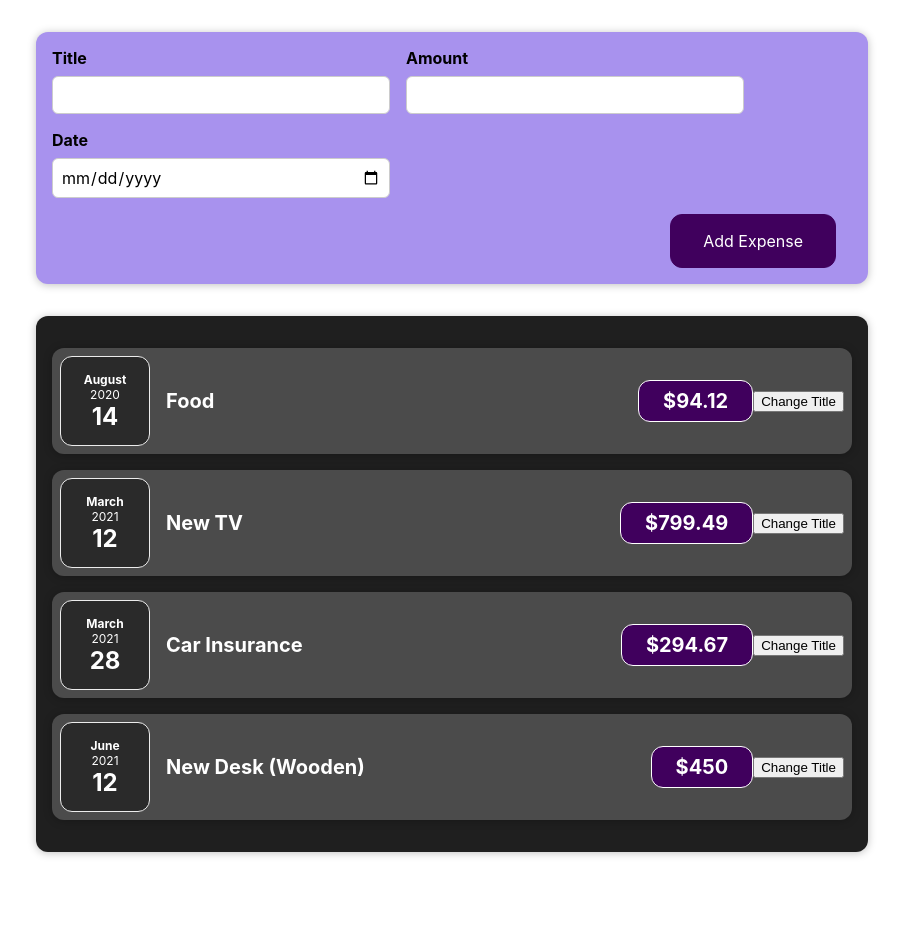
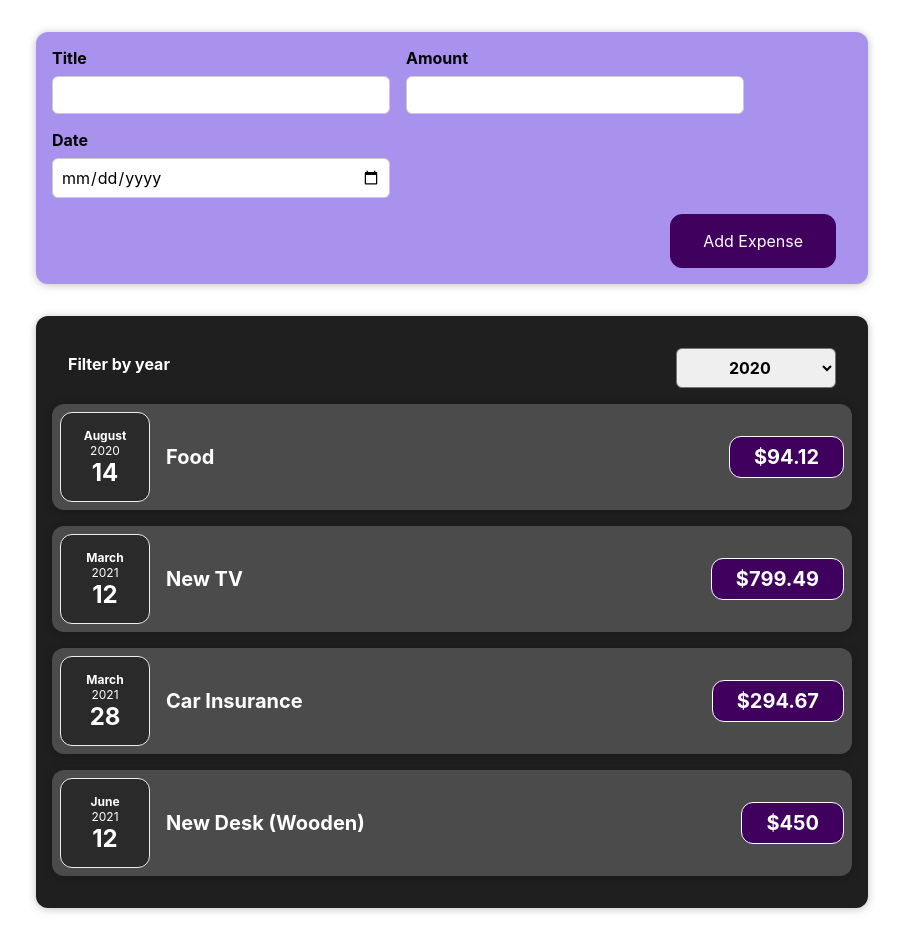
Before and after one commit to OxanaPeregud/Expense-Tracker-React-App, a React (Create React App) app: page / in a window 1280 px wide. Shown: the whole page, without its empty margins (188-1091 px from the left). Before the commit the page ends 884 px from the top, so only its background shows below. Built offline with nearby package versions, Linux system fonts and the light colour scheme.

Commit message:
feat: added expense filter

```diff
--- /dev/null
+++ b/src/components/Expenses/ExpenseFilter.css
@@ -0,0 +1,24 @@
+.expenses-filter {
+    color: white;
+    padding: 0 1rem;
+}
+
+.expenses-filter__control {
+    display: flex;
+    width: 100%;
+    align-items: center;
+    justify-content: space-between;
+    margin: 1rem 0;
+}
+
+.expenses-filter label {
+    font-weight: bold;
+    margin-bottom: 0.5rem;
+}
+
+.expenses-filter select {
+    font: inherit;
+    padding: 0.5rem 3rem;
+    font-weight: bold;
+    border-radius: 6px;
+}
--- /dev/null
+++ b/src/components/Expenses/ExpenseFilter.js
@@ -0,0 +1,25 @@
+import React from 'react';
+import './ExpenseFilter.css';
+
+const ExpenseFilter = (props) => {
+
+    const filterChangeHandler = (event) => {
+        props.onChangeFilter(event.target.value);
+    };
+
+    return (
+        <div className='expenses-filter'>
+            <div className='expenses-filter__control'>
+                <label>Filter by year</label>
+                <select value={props.selectedYear} onChange={filterChangeHandler}>
+                    <option value='2022'>2022</option>
+                    <option value='2021'>2021</option>
+                    <option value='2020'>2020</option>
+                    <option value='2019'>2019</option>
+                </select>
+            </div>
+        </div>
+    );
+};
+
+export default ExpenseFilter;
--- a/src/components/Expenses/ExpenseItem.js
+++ b/src/components/Expenses/ExpenseItem.js
@@ -1,24 +1,17 @@
-import React, {useState} from "react";
+import React from "react";
 import './ExpenseItem.css';
 import ExpenseDate from "./ExpenseDate";
 import Card from "../UI/Card";
 
 const ExpenseItem = (props) => {
 
-    const [title, setTitle] = useState(props.title);
-
-    const clickHandler = () => {
-        setTitle('Updated!');
-    };
-
     return (
         <Card className={"expense-item"}>
             <ExpenseDate date={props.date}/>
             <div className={"expense-item__description"}>
-                <h2>{title}</h2>
+                <h2>{props.title}</h2>
                 <div className={"expense-item__price"}>${props.amount}</div>
             </div>
-            <button onClick={clickHandler}>Change Title</button>
         </Card>
     );
 };
--- a/src/components/Expenses/Expenses.js
+++ b/src/components/Expenses/Expenses.js
@@ -1,12 +1,22 @@
-import React from "react";
+import React, {useState} from "react";
 import ExpenseItem from "./ExpenseItem";
 import './Expenses.css';
 import Card from "../UI/Card";
+import ExpensesFilter from "./ExpenseFilter";
 
 const Expenses = (props) => {
 
+    const [filteredYear, setFilteredYear] = useState('2020');
+
+    const filterChangeHandler = (selectedYear) => {
+        setFilteredYear(selectedYear);
+    };
+
     return (
         <Card className={"expenses"}>
+            <ExpensesFilter
+                selectedYear={filteredYear}
+                onChangeFilter={filterChangeHandler}/>
             <ExpenseItem
                 title={props.items[0].title}
                 amount={props.items[0].amount}
```
